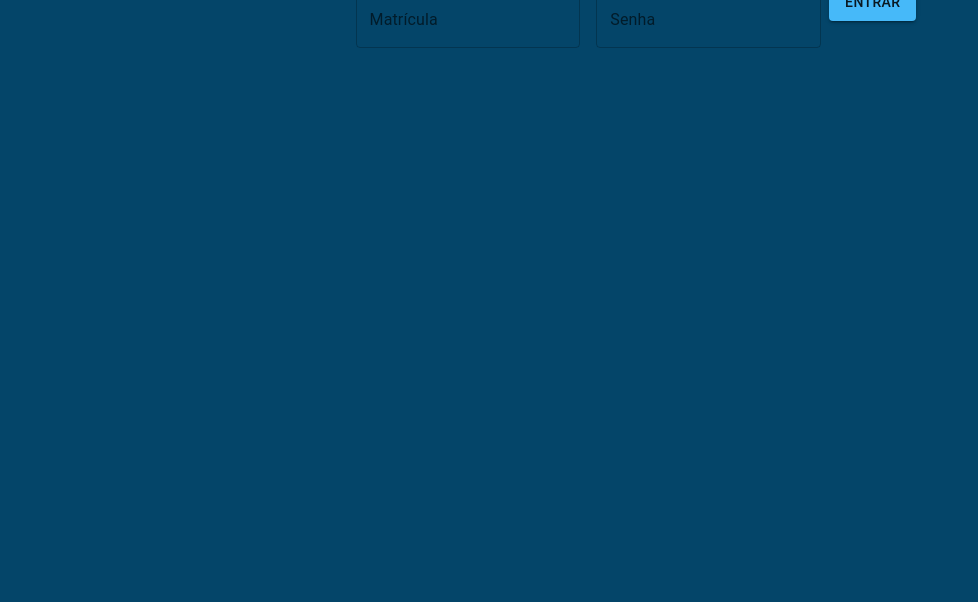
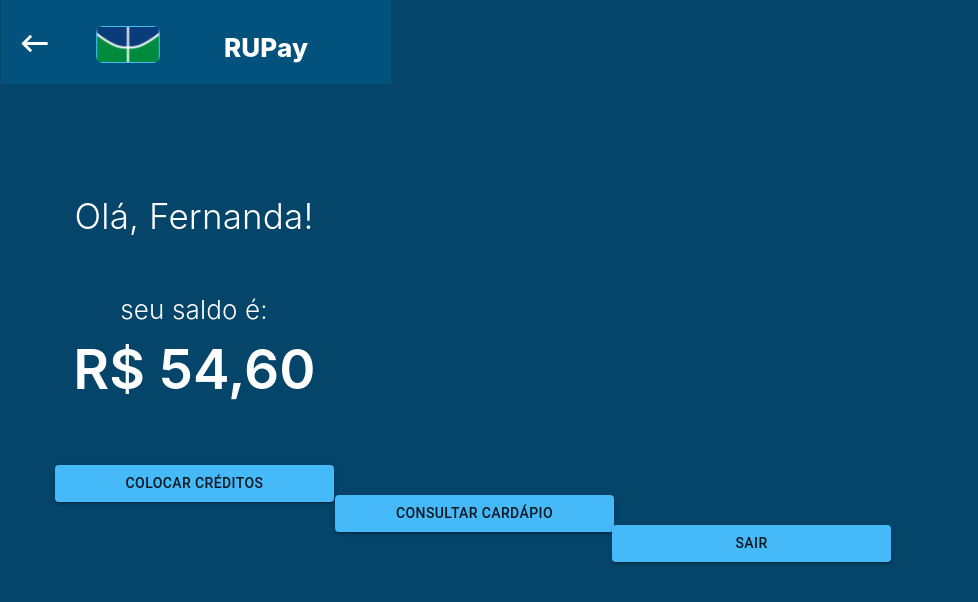
Before and after one commit to SI2023-1-Grupo-5/rupay-frontend, a React (Create React App) app in the folder rupay/: page / in a window 1280 px wide. Shown: the top 602 px of the page, without its empty margins (0-978 px from the left). Built offline with nearby package versions, Linux system fonts and the light colour scheme.

Commit message:
page login and home finish

```diff
--- a/rupay/package.json
+++ b/rupay/package.json
@@ -13,6 +13,7 @@
     "react": "^18.2.0",
     "react-dom": "^18.2.0",
     "react-scripts": "5.0.1",
+    "styled-components": "^6.0.0-rc.6",
     "web-vitals": "^2.1.4"
   },
   "scripts": {
--- a/rupay/src/App.js
+++ b/rupay/src/App.js
@@ -1,10 +1,13 @@
 import './App.css';
 import HomePage from './pages/home/HomePage';
+import PaginaInicial from './pages/home/PaginaInicial';
 import LoginPage from './pages/login/LoginPage';
+import Login from './pages/login/login';
+
 
 function App() {
   return (
-    <LoginPage/>
+    <PaginaInicial/>
   );
 }
 
--- a/rupay/src/index.js
+++ b/rupay/src/index.js
@@ -5,15 +5,36 @@ import './index.css';
 import { ThemeProvider } from '@emotion/react';
 import theme from '../src/ui/theme/theme';
 import { CssBaseline } from '@mui/material';
+import { createGlobalStyle } from 'styled-components';
 
+const GlobalStyle = createGlobalStyle`
+  body {
+    margin: 0; line-height: normal;
+  }
+:root {
 
+/* fonts */
+--font-inter: Inter;
 
+/* font sizes */
+--font-size-7xl: 26px;
+
+/* Colors */
+--color-darkslategray: #044569;
+--color-white: #fff;
+
+/* border radiuses */
+--br-6xs: 7px;
+
+}
+`
 
 const root = ReactDOM.createRoot(document.getElementById('root'));
 root.render(
   <React.StrictMode >
     <ThemeProvider theme={theme}>
       <CssBaseline/>
+      <GlobalStyle />
       <App />
     </ThemeProvider>
   </React.StrictMode>
--- /dev/null
+++ b/rupay/src/pages/home/PaginaInicial.js
@@ -0,0 +1,164 @@
+import { useCallback } from "react";
+import { Button, Icon} from "@mui/material";
+import styled from "styled-components";
+import KeyboardBackspaceIcon from '@mui/icons-material/KeyboardBackspace';
+
+const ButtonColocar = styled(Button)`
+  position: absolute;
+  top: 465px;
+  left: 55px;
+`;
+const ButtonConsultar = styled(Button)`
+  position: absolute;
+  top: 495px;
+  left: 56px;
+`;
+const ButtonSair = styled(Button)`
+  position: absolute;
+  top: 525px;
+  left: 54px;
+`;
+const OlFernanda = styled.h1`
+  margin: 0;
+  position: absolute;
+  top: 0px;
+  left: 3px;
+  font-size: inherit;
+  font-weight: 300;
+  font-family: inherit;
+  display: inline-block;
+  width: 254px;
+  height: 45px;
+`;
+const SeuSaldo = styled.h3`
+  margin: 0;
+  position: absolute;
+  top: 100px;
+  left: 3px;
+  font-size: var(--font-size-7xl);
+  font-weight: 300;
+  font-family: inherit;
+  display: inline-block;
+  width: 254px;
+  height: 35px;
+`;
+const R5460 = styled.h2`
+  margin: 0;
+  position: absolute;
+  top: 138px;
+  left: 0px;
+  font-size: 55px;
+  font-weight: 600;
+  font-family: inherit;
+  display: inline-block;
+  width: 261px;
+  height: 71px;
+`;
+const UserSection = styled.section`
+  position: absolute;
+  top: 190px;
+  left: 64px;
+  width: 261px;
+  height: 209px;
+  text-align: center;
+  font-size: 35px;
+  color: var(--color-white);
+  font-family: var(--font-inter);
+`;
+const HeadChild = styled.img`
+  position: absolute;
+  top: 26px;
+  left: 95px;
+  border-radius: var(--br-6xs);
+  width: 64px;
+  height: 37px;
+`;
+const Rupay = styled.h2`
+  margin: 0;
+  position: absolute;
+  top: 28px;
+  left: 168px;
+  font-size: inherit;
+  font-weight: 800;
+  font-family: inherit;
+  display: inline-block;
+  width: 194px;
+  height: 33px;
+`;
+const Iconbutton1 = styled(KeyboardBackspaceIcon)`
+  position: absolute;
+  top: 26px;
+  left: 16px;
+  cursor: pointer;
+`;
+const Head = styled.header`
+  position: absolute;
+  top: 0px;
+  left: 1px;
+  background-color: #03527e;
+  width: 390px;
+  height: 84px;
+  text-align: center;
+  font-size: var(--font-size-7xl);
+  color: var(--color-white);
+  font-family: var(--font-inter);
+`;
+const PginaInicialRoot = styled.div`
+  position: relative;
+  background-color: var(--color-darkslategray);
+  width: 100%;
+  height: 844px;
+  overflow: hidden;
+`;
+const PaginaInicial = () => {
+  const onButtonClick = useCallback(() => {
+    // Please sync "Login" to the project
+  }, []);
+
+  return (
+    <PginaInicialRoot>
+      <ButtonColocar
+        sx={{ width: 279 }}
+        variant="contained"
+        name="buttun_colocar"
+        color="secondary"
+        href="/colocar-crditos"
+        target="_blank"
+      >
+        Colocar créditos
+      </ButtonColocar>
+      <ButtonConsultar
+        sx={{ width: 279 }}
+        variant="contained"
+        name="button_consultar"
+        color="secondary"
+        href="/cardpio-seleo-de-campus"
+      >
+        Consultar cardápio
+      </ButtonConsultar>
+      <ButtonSair
+        sx={{ width: 279 }}
+        variant="contained"
+        name="button_sair"
+        color="secondary"
+        href="/login"
+      >
+        Sair
+      </ButtonSair>
+      <UserSection>
+        <OlFernanda>Olá, Fernanda!</OlFernanda>
+        <SeuSaldo>seu saldo é:</SeuSaldo>
+        <R5460>R$ 54,60</R5460>
+      </UserSection>
+      <Head>
+        <HeadChild alt="logo" src="/logo_rupay.svg" />
+        <Rupay>RUPay</Rupay>
+        <Iconbutton1 fontSize='large' onClick={onButtonClick}>
+          <Icon>arrow_back_sharp</Icon>
+        </Iconbutton1>
+      </Head>
+    </PginaInicialRoot>
+  );
+};
+
+export default PaginaInicial;
--- a/rupay/src/pages/login/LoginPage.js
+++ b/rupay/src/pages/login/LoginPage.js
@@ -22,12 +22,12 @@ const LoginPage = () => {
       <Grid
           container
           spacing={2}
+          xs={12}
           justifyContent="center"
           alignItems="center"
           direction="column"
         >
           <Box
-      direction="column"
           component="form"
           sx={{
             '& .MuiTextField-root': { m: 1, width: '25ch' },
@@ -46,14 +46,14 @@ const LoginPage = () => {
               type="password"
               autoComplete="current-password"
             />
-      <Button color="secondary" variant="contained">Entrar</Button>
-
+          <Button
+            color="secondary"
+            variant="contained"
+          >
+            Entrar
+          </Button>
         </Box>
-
       </Grid>
-
-
-
   );
 };
 
--- /dev/null
+++ b/rupay/src/pages/login/login.js
@@ -0,0 +1,144 @@
+import { useCallback } from "react";
+import { TextField, Button } from "@mui/material";
+import styled from "styled-components";
+
+const Rupay = styled.h1`
+  margin: 0;
+  position: absolute;
+  top: 271px;
+  left: calc(50% - 69px);
+  font-size: inherit;
+  font-weight: 800;
+  font-family: inherit;
+  display: inline-block;
+  width: 139px;
+  height: 49px;
+`;
+const InputMatricula = styled(TextField)`
+  border: none;
+  background-color: var(--color-white);
+  border-radius: 7px;
+  position: absolute;
+  top: 0px;
+  left: 0px;
+`;
+const InputSenha = styled(TextField)`
+  border: none;
+  background-color: var(--color-white);
+  border-radius: 7px;
+  position: absolute;
+  top: 16px;
+  left: 0px;
+`;
+const ButtonEntrar = styled(Button)`
+  position: absolute;
+  top: 100px;
+  left: 0px;
+`;
+const FormLogin = styled.form`
+  position: absolute;
+  top: 408px;
+  left: 55px;
+  width: 279px;
+  height: 174px;
+`;
+const AindaNoPossui = styled.span`
+  font-weight: 300;
+`;
+const Span = styled.span`
+  color: #000;
+`;
+const RegistreSe = styled.span`
+  font-weight: 600;
+  color: #63a72e;
+`;
+const AindaNoPossuiContainer = styled.span`
+  position: absolute;
+  top: 596px;
+  left: 55px;
+  font-size: 12px;
+  text-align: left;
+  display: inline-block;
+  width: 279px;
+  height: 34px;
+  cursor: pointer;
+`;
+const LoginChild = styled.img`
+  position: absolute;
+  top: 149px;
+  left: calc(50% - 87px);
+  border-radius: 7px;
+  width: 174px;
+  height: 101px;
+`;
+const LoginRoot = styled.div`
+  position: relative;
+  background-color: #044569;
+  width: 100%;
+  height: 844px;
+  overflow: hidden;
+  text-align: center;
+  font-size: 40px;
+  color: var(--color-white);
+  font-family: var(--font-inter);
+  @media screen and (max-width: 428px) {
+    width: 390px;
+    height: 844px;
+  }
+`;
+const Login = () => {
+  const onAindaNoPossuiClick = useCallback(() => {
+    // Please sync "Cadastro" to the project
+  }, []);
+
+  return (
+    <LoginRoot>
+      <Rupay>RUPay</Rupay>
+      <FormLogin method="get">
+        <InputMatricula
+          fullWidth
+          color="primary"
+          variant="outlined"
+          type="text"
+          name="input_matricula"
+          label="insira sua matrícula"
+          placeholder="insira sua matrícula"
+          size="medium"
+          margin="none"
+          required
+        />
+        <InputSenha
+          fullWidth
+          color="primary"
+          variant="outlined"
+          type="text"
+          name="input_senha"
+          label="insira sua senha "
+          placeholder="insira sua senha "
+          size="medium"
+          margin="none"
+          required
+        />
+        <ButtonEntrar
+          sx={{ width: 279 }}
+          variant="contained"
+          name="button_entrar"
+          color="primary"
+        >
+          Entrar
+        </ButtonEntrar>
+      </FormLogin>
+      <AindaNoPossuiContainer id="10" span_login onClick={onAindaNoPossuiClick}>
+        <AindaNoPossui>Ainda não possui uma conta?</AindaNoPossui>
+        <RegistreSe>
+          <Span>{` `}</Span>
+          <span>Registre-se</span>
+        </RegistreSe>
+        <AindaNoPossui> agora!</AindaNoPossui>
+      </AindaNoPossuiContainer>
+      <LoginChild alt="logo" src="/logo_rupay.svg" />
+    </LoginRoot>
+  );
+};
+
+export default Login;
--- a/rupay/src/ui/theme/theme.js
+++ b/rupay/src/ui/theme/theme.js
@@ -12,11 +12,11 @@ const theme = createTheme({
     },
     error: {
       main: red.A700,
-    },
-    background:{
-      paper:'#fff',
-      default:'#044569'
-    },
+    }
+    // background:{
+    //   paper:'#fff',
+    //   default:'#044569'
+    // },
   },
 });
 
```
Also changed, not shown: rupay/public/logo_rupay.svg (added), 1 other file (tests, documents, lock files or other folders). Lines whose indentation alone changed are shown as unchanged.
